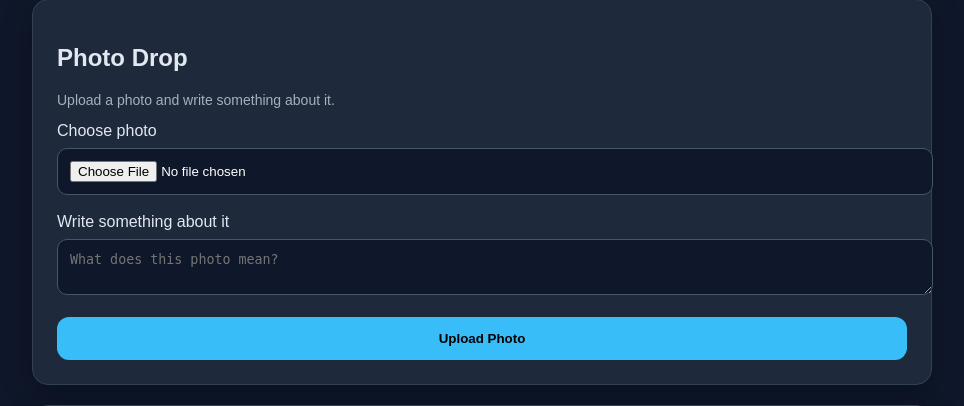
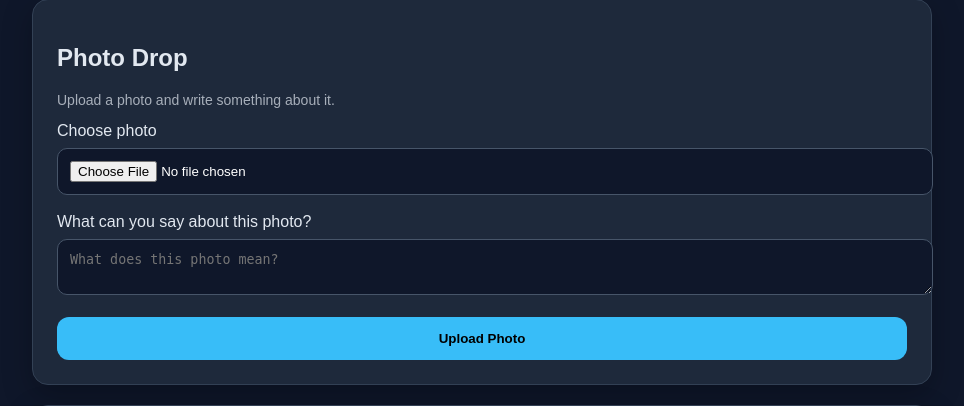
Before and after one commit to sperzuu-cyber/diary-app, a Flask app: page /entries in a window 1280 px wide. Shown: the part 158-564 px from the top of the page, without its empty margins (158-1122 px from the left). Run offline with Flask 3, Linux system fonts and the light colour scheme; the visitor is signed in with stand-in values (Sample User, id 1); data that the repository does not hold is empty.

Commit message:
editing minor changes to entries.html to trigger jenkins

```diff
--- a/templates/entries.html
+++ b/templates/entries.html
@@ -11,7 +11,7 @@
         <label>Choose photo</label>
         <input type="file" name="photo" accept="image/*" required>
 
-        <label>Write something about it</label>
+        <label>What can you say about this photo?</label>
         <textarea name="photo_note" placeholder="What does this photo mean?"></textarea>
 
         <button type="submit">Upload Photo</button>
```
